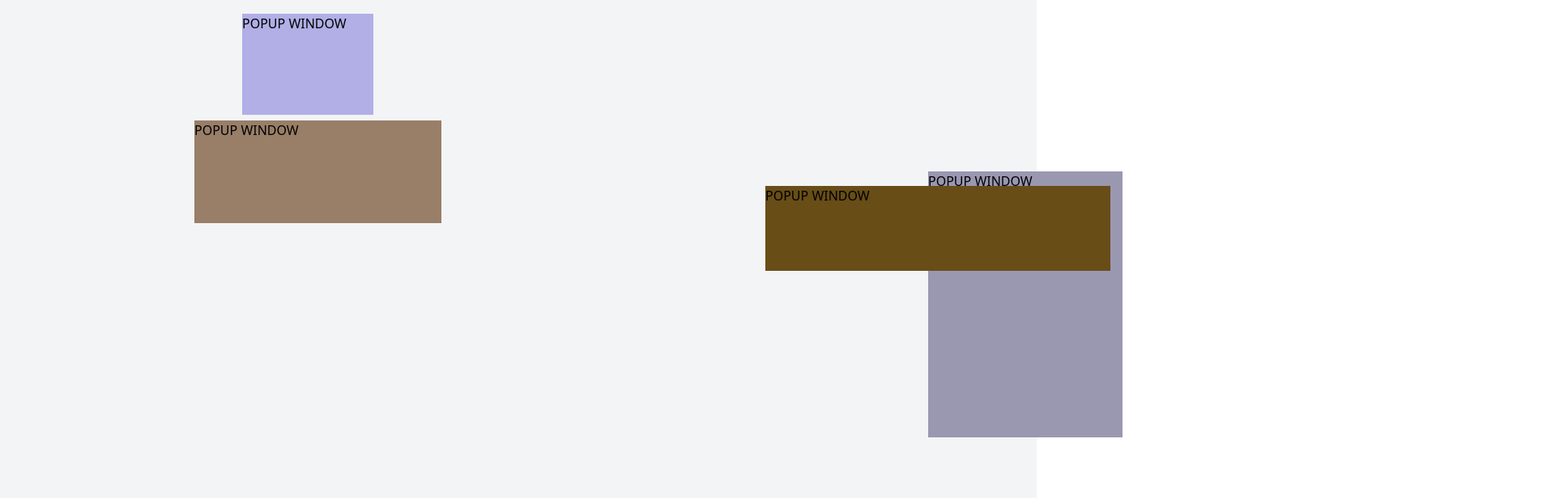
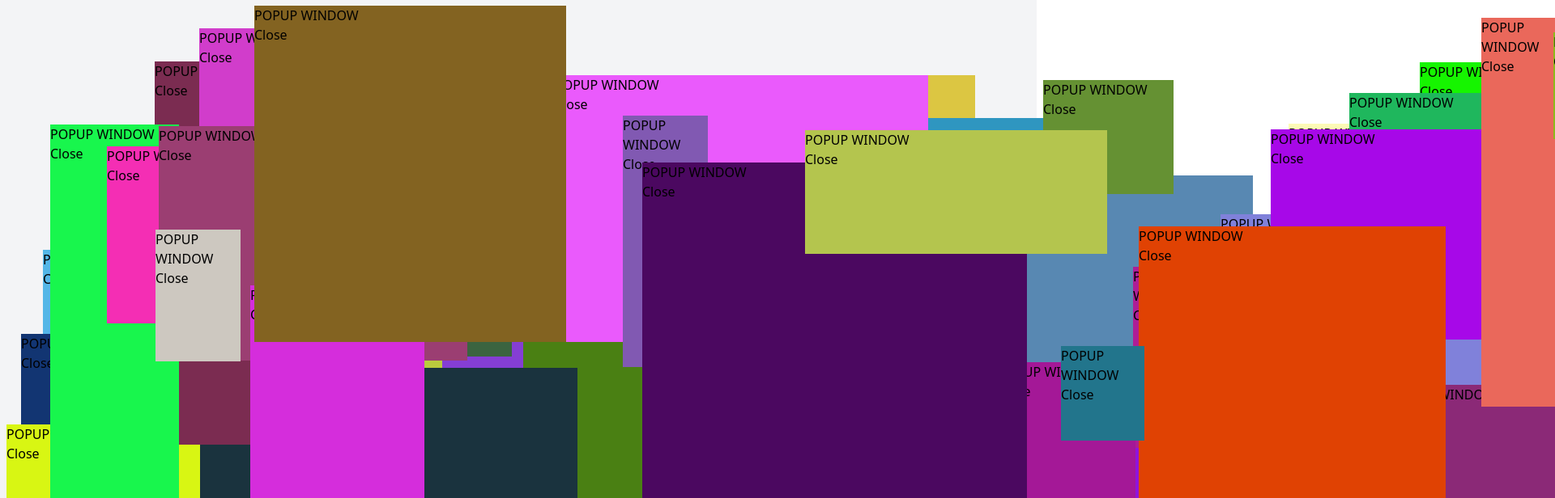
Before and after one commit to Codaea/popupcloser, a Nuxt app: page / in a window 1280 px wide. Shown: the top 616 px of the page at 81% size, 1920 px wide, since content can reach past the window. Built offline with nearby package versions, Linux system fonts and the light colour scheme.

Commit message:
fixed regeneration with keying

```diff
--- a/components/popup.vue
+++ b/components/popup.vue
@@ -1,8 +1,9 @@
 <template>
   <div>
  <!-- popup window -->
-        <div class="absolute" :style="{top: y + 'px', left: x + 'px', width: props.width + 'px', height: props.height + 'px',zIndex:z, backgroundColor: color }" @mousedown="startDrag">
+        <div class="absolute" :style="{top: y + 'px', left: x + 'px', width: props.width + 'px', height: props.height + 'px', backgroundColor: props.color}" @mousedown="startDrag">
             <p>POPUP WINDOW</p>
+            <button @click="emit('close')">Close</button>
         </div>
   </div>
 </template>
@@ -17,13 +18,15 @@ const props = defineProps({
         type: Number,
         required: true
     },
-    z: {
-        type: Number,
-        required: true
-    },
     width: Number,
     height: Number,
+    color: {
+        type: String,
+        required: true
+    }
 })
+
+const emit = defineEmits(['close']);
 
 // x and y from props are only used to initialize the ref values
 const x = ref(props.x);
@@ -38,6 +41,7 @@ function startDrag(e: MouseEvent) {
     isDragging.value = true;
     offSetX.value = e.clientX - x.value;
     offSetY.value = e.clientY - y.value;
+
     window.addEventListener('mousemove', dragEl);
     window.addEventListener('mouseup', stopDrag);
 }
@@ -55,7 +59,4 @@ function dragEl(e: MouseEvent) {
     }
 }
 
-
-// random color
-const color = ref('#'+(Math.random()*0xFFFFFF<<0).toString(16));
 </script>
--- a/pages/index.vue
+++ b/pages/index.vue
@@ -1,32 +1,42 @@
 <template>
     <!-- Screen + background -->
     <div class="w-screen h-screen bg-gray-100">
-        <div v-for="popup in popups">
-            <Popup :x="popup.x" :y="popup.y" :z="popup.z" :width="popup.width" :height="popup.height"/>
+        <div v-for="(popup, index) in popups" :key="popup.id">
+            <Popup :x="popup.x"
+            :y="popup.y"
+            :width="popup.width"
+            :height="popup.height"
+            :color="popup.color"
+            @close="closePopup(index)"
+            />
         </div>
     </div>
 </template>
 <script setup lang="ts">
 interface Popup {
+    id: number
     x: number
     y: number
-    z: number // z index
     width: number
     height: number
+    color: string
 }
 const popups = ref<Popup[]>([])
 const screenX = 1920 // fetch dynamicly
 const screenY = 1080
 
-for (let i = 0; i < 10; i++) {
+function generatePopups() {
+for (let i = 0; i < 100; i++) {
     const popup: Popup = {
+        id: i,
+        x: randIntInclusive(0, screenX),
+        y: randIntInclusive(0, screenY),
         width: randIntInclusive(100, 500),
         height: randIntInclusive(100, 500),
-        x: randIntInclusive(0, screenX),
-        y: randIntInclusive(0, screenY),
-        z: i
+        color: '#'+(Math.random()*0xFFFFFF<<0).toString(16)
     }
     popups.value.push(popup);
+}
 }
 
 
@@ -35,4 +45,15 @@ function randIntInclusive(min: number, max:number) : number {
   max = Math.floor(max);
   return Math.floor(Math.random() * (max - min + 1)) + min;
 }
+
+// remove popup from array
+function closePopup(index: number) {
+    popups.value.splice(index, 1);
+}
+
+onMounted(() => {
+    generatePopups()
+    console.log('generated!')
+})
+
 </script>
```
